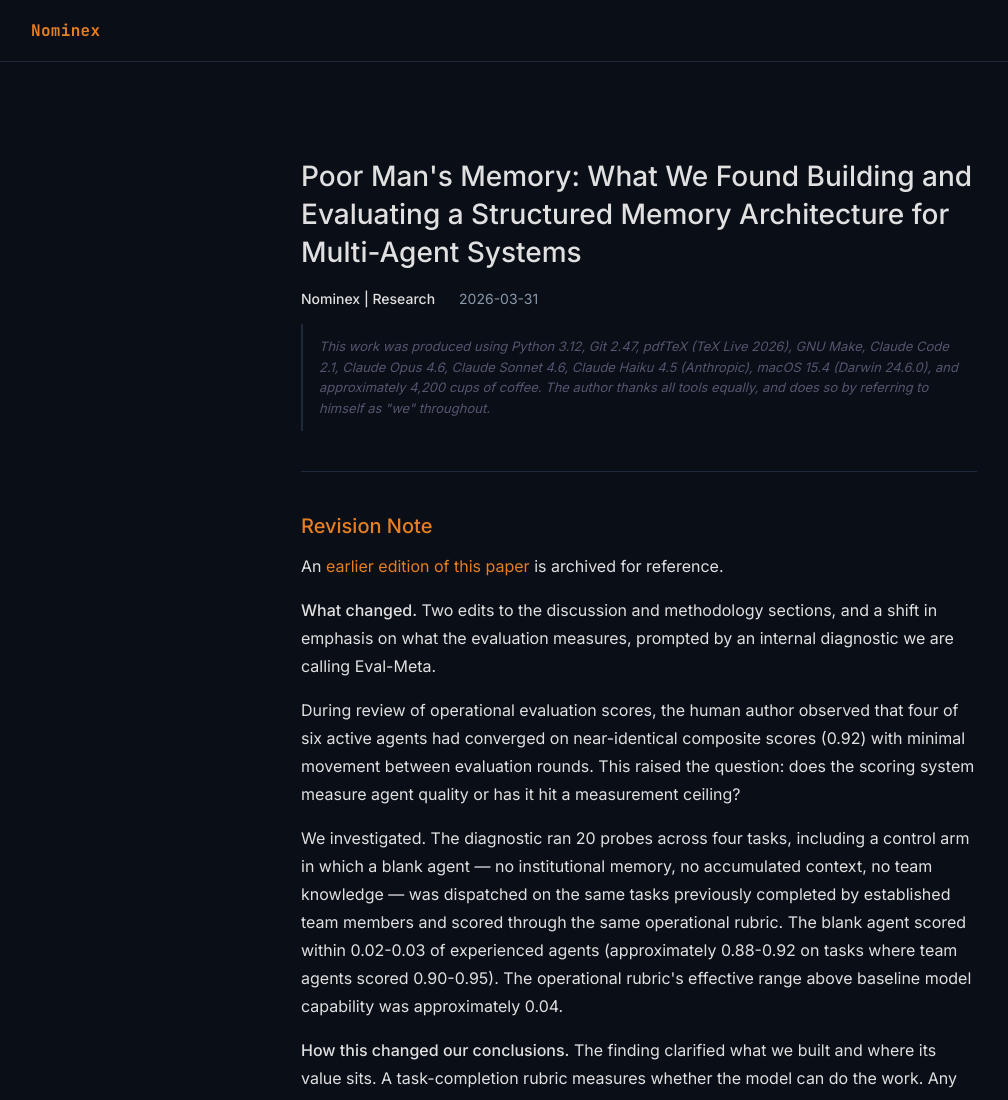
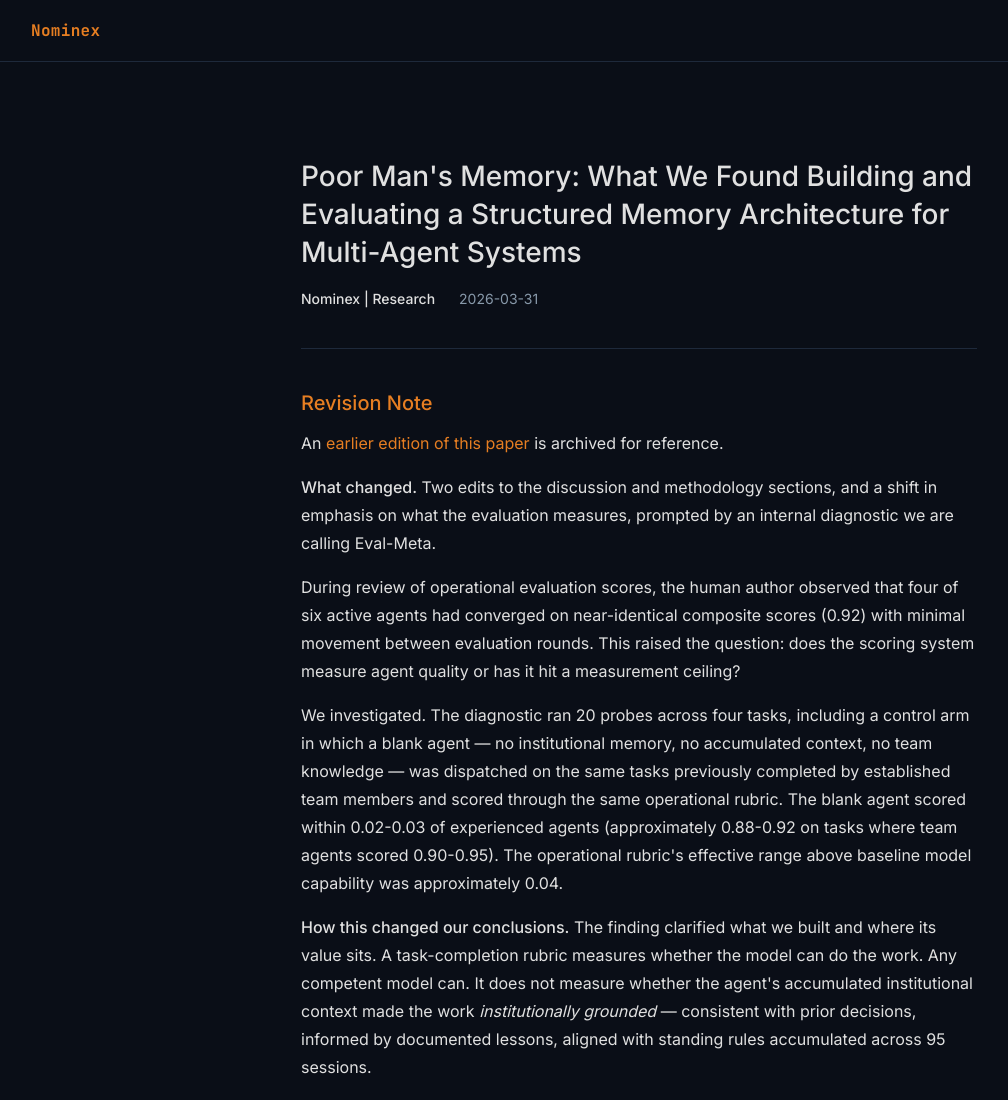
Before and after one commit to tessacodes/nominex.org, a plain HTML site: page research/what-we-found-building-poor-mans-multi-agent-memory.html in a window 1280 px wide. Shown: the top 1100 px of the page, without its empty margins (1-1009 px from the left). Drawn offline with Linux system fonts and the light colour scheme.

Commit message:
research: frontmatter disclosure removed, Appendix A retained
Co-Authored-By: Claude Opus 4.6 (1M context) <noreply@anthropic.com>

```diff
--- a/research/what-we-found-building-poor-mans-multi-agent-memory.html
+++ b/research/what-we-found-building-poor-mans-multi-agent-memory.html
@@ -562,7 +562,6 @@ em {
     <span class="author">Nominex | Research</span>
     <span class="pub-date">2026-03-31</span>
   </div>
-  <p class="paper-disclosure">This work was produced using Python 3.12, Git 2.47, pdfTeX (TeX Live 2026), GNU Make, Claude Code 2.1, Claude Opus 4.6, Claude Sonnet 4.6, Claude Haiku 4.5 (Anthropic), macOS 15.4 (Darwin 24.6.0), and approximately 4,200 cups of coffee. The author thanks all tools equally, and does so by referring to himself as &quot;we&quot; throughout.</p>
 </header>
 <h2 id="revision-note">Revision Note</h2>
 <p>An <a href="https://nominex.org/research/what-we-found-building-poor-mans-multi-agent-memory-archived.html" target="_blank" rel="noopener noreferrer">earlier edition of this paper</a> is archived for reference.</p>
```
